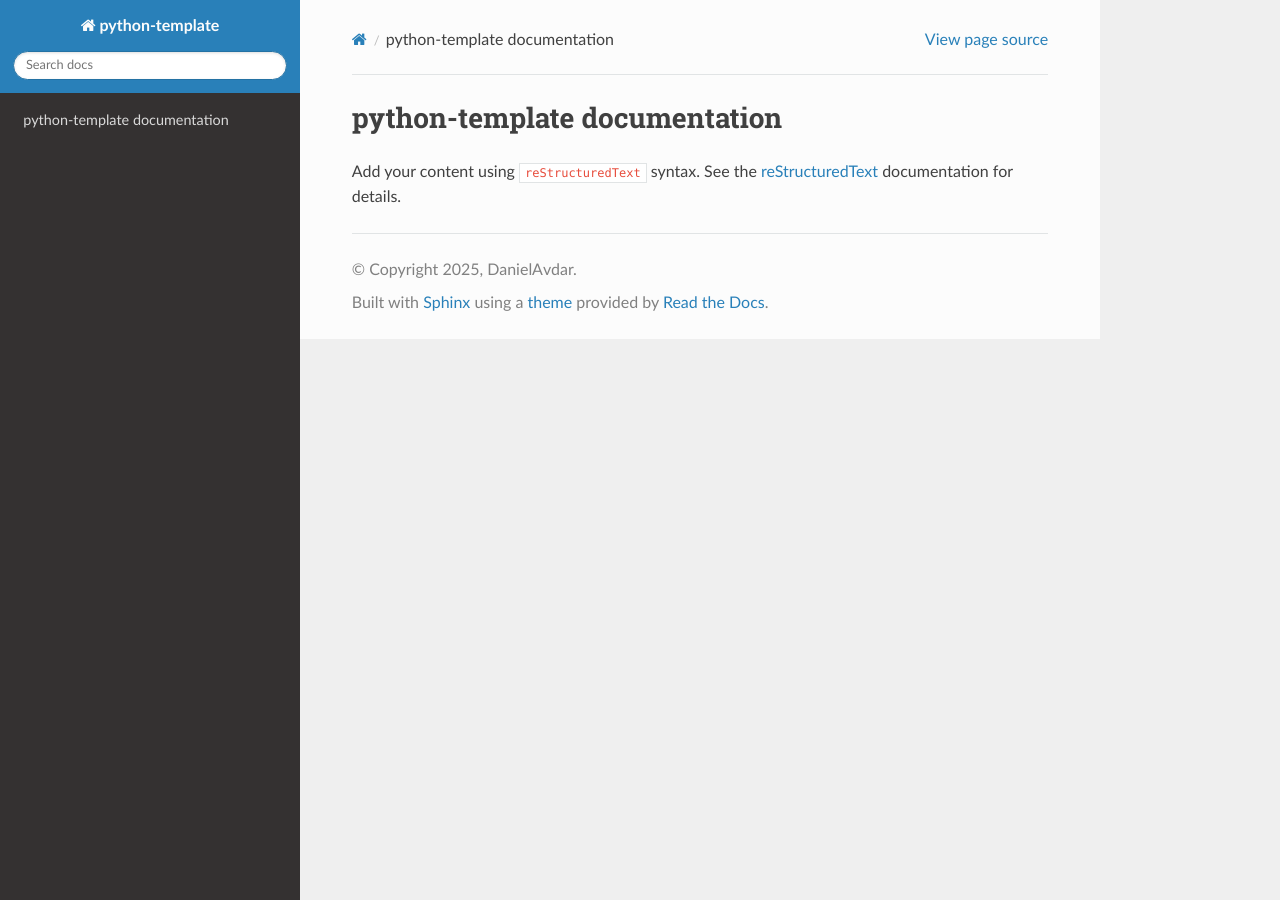
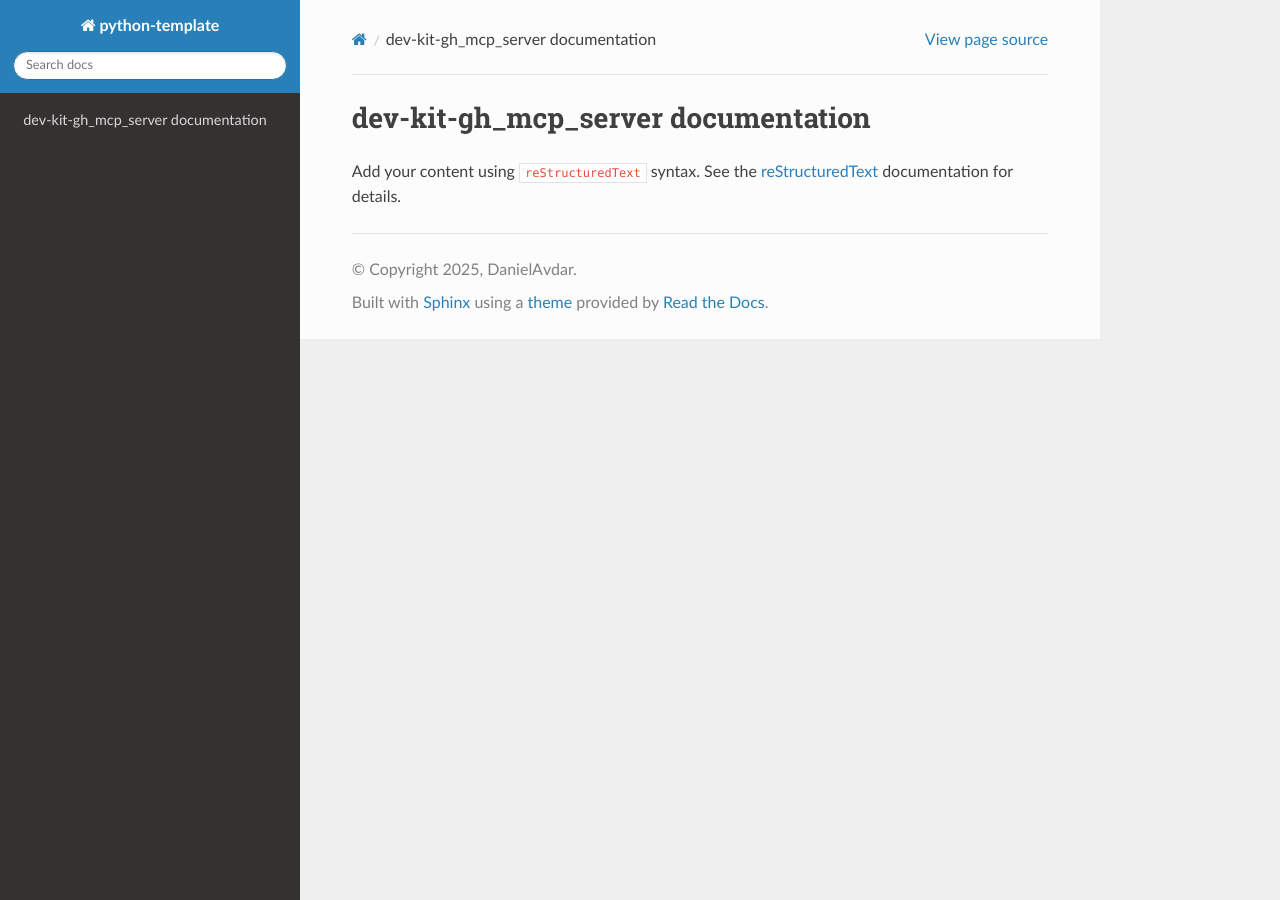
Before and after one commit to DanielAvdar/dev-kit-gh-mcp-server, a Sphinx documentation site: the page built from docs/source/index.rst, in a window 1280 px wide. Built offline with Sphinx 7.4.7 and the Read the Docs theme 3.1.0, drawn with Linux system fonts in a browser that asks for light colours; the version number could not be read and is left out.

Commit message:
Update project references to dev-kit-gh_mcp_server
Replaced all occurrences of "python-template" with "dev-kit-gh_mcp_server" in documentation, configuration, and metadata. Updated badges, project names, and version references to align with the new project name.

Signed-off-by: DanielAvdar <66269169+DanielAvdar@users.noreply.github.com>

```diff
--- a/docs/source/conf.py
+++ b/docs/source/conf.py
@@ -14,8 +14,7 @@ sys.path.insert(0, os.path.abspath("../../"))
 
 
 project = "python-template"  # todo: change this to your project name
-version = version("my-pkg")  # todo: change my-pkg to your package name
-release = version
+release = version("dev-kit-gh_mcp_server")
 
 copyright = "2025, DanielAvdar"  # noqa  todo: change this to your name
 author = "DanielAvdar"  # todo: change this to your name
--- a/docs/source/index.rst
+++ b/docs/source/index.rst
@@ -1,10 +1,10 @@
-.. python-template documentation master file, created by
+.. dev-kit-gh_mcp_server documentation master file, created by
    sphinx-quickstart on Wed Apr  9 13:29:29 2025.
    You can adapt this file completely to your liking, but it should at least
    contain the root `toctree` directive.
 
-python-template documentation
-=============================
+dev-kit-gh_mcp_server documentation
+==============================
 
 Add your content using ``reStructuredText`` syntax. See the
 `reStructuredText <https://www.sphinx-doc.org/en/master/usage/restructuredtext/index.html>`_
```
Also changed, not shown: README.md (+7 -7 lines).
